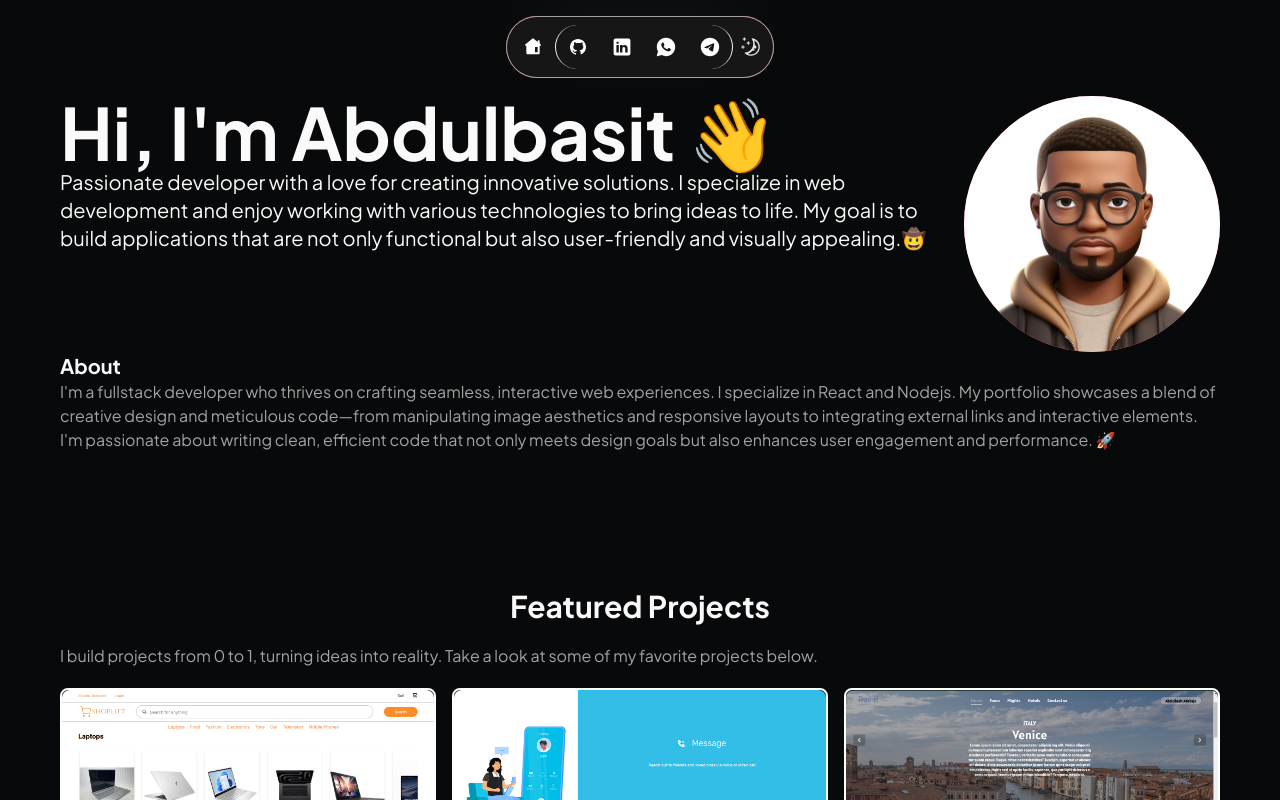
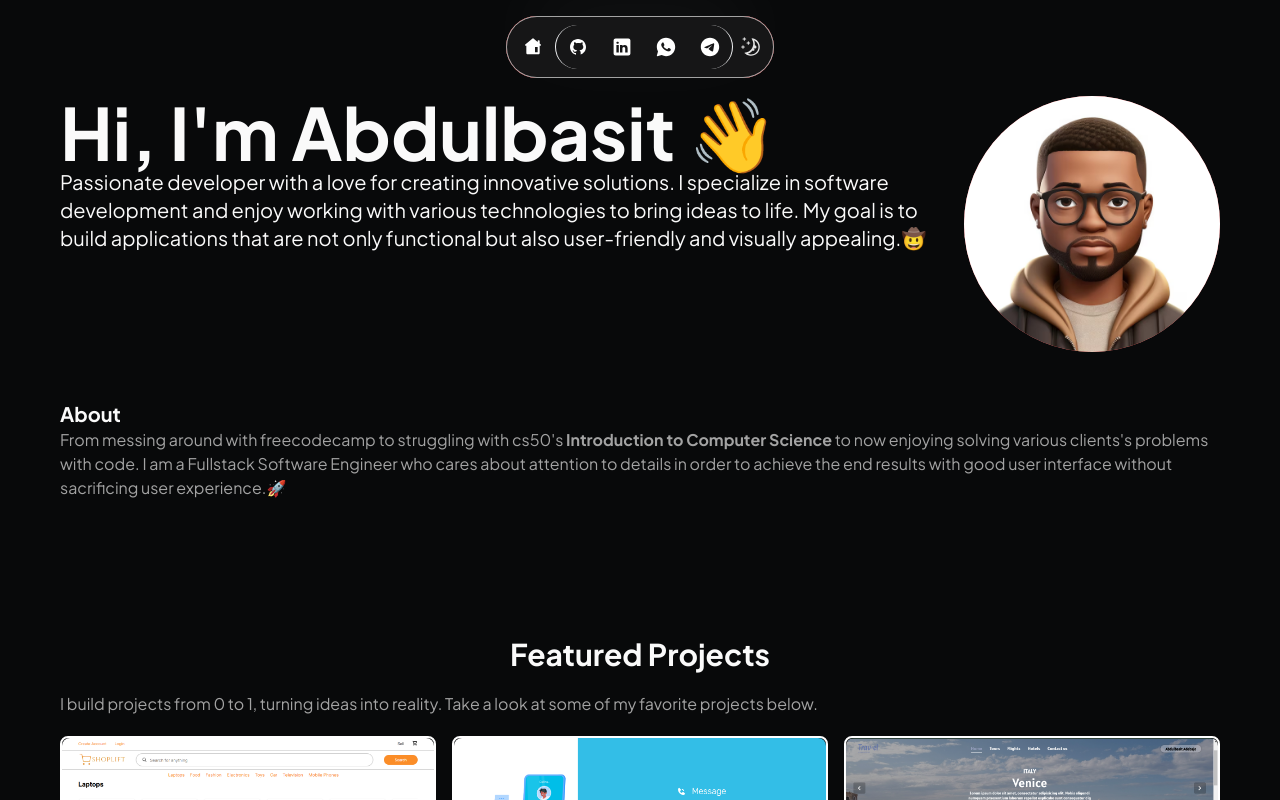
Before and after one commit to Twith2e/personal-portfolio-website, a React (Vite) app: page / in a window 1280 px wide. Built offline with nearby package versions, Linux system fonts and the light colour scheme.

Commit message:
about to add contact form

```diff
--- a/src/components/Hero.tsx
+++ b/src/components/Hero.tsx
@@ -8,7 +8,7 @@ export default function Hero() {
           </h1>
           <p className="md:text-xl">
             Passionate developer with a love for creating innovative solutions.
-            I specialize in web development and enjoy working with various
+            I specialize in software development and enjoy working with various
             technologies to bring ideas to life. My goal is to build
             applications that are not only functional but also user-friendly and
             visually appealing.🤠
@@ -35,16 +35,19 @@ export default function Hero() {
           />
         </div>
       </div>
-      <div>
+      <div className="mt-12">
         <h2 className="text-xl font-bold">About</h2>
         <p className="text-[#A3A3A3]">
-          I'm a fullstack developer who thrives on crafting seamless,
-          interactive web experiences. I specialize in React and Nodejs. My
-          portfolio showcases a blend of creative design and meticulous
-          code—from manipulating image aesthetics and responsive layouts to
-          integrating external links and interactive elements. I'm passionate
-          about writing clean, efficient code that not only meets design goals
-          but also enhances user engagement and performance. 🚀
+          From messing around with{" "}
+          <a href="freecodecamp.com" target="_blank" rel="noopener noreferrer">
+            freecodecamp
+          </a>{" "}
+          to struggling with cs50's{" "}
+          <span className="font-bold">Introduction to Computer Science</span> to
+          now enjoying solving various clients's problems with code. I am a
+          Fullstack Software Engineer who cares about attention to details in
+          order to achieve the end results with good user interface without
+          sacrificing user experience.🚀
         </p>
       </div>
     </div>
--- a/src/components/Projects.tsx
+++ b/src/components/Projects.tsx
@@ -148,7 +148,7 @@ export default function Projects() {
         I build projects from 0 to 1, turning ideas into reality. Take a look at
         some of my favorite projects below.
       </span>
-      <div className="md:grid md:grid-cols-3 md:gap-4">
+      <div className="lg:grid lg:grid-cols-3 lg:gap-4 flex flex-col gap-5">
         {projectsInfos.map((info, index) => (
           <ProjectCard
             key={index}
```
